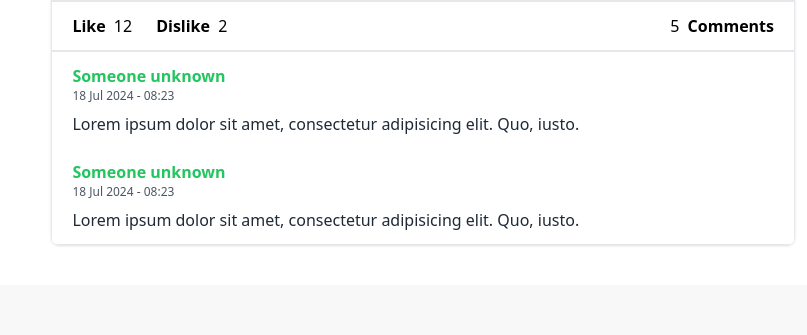
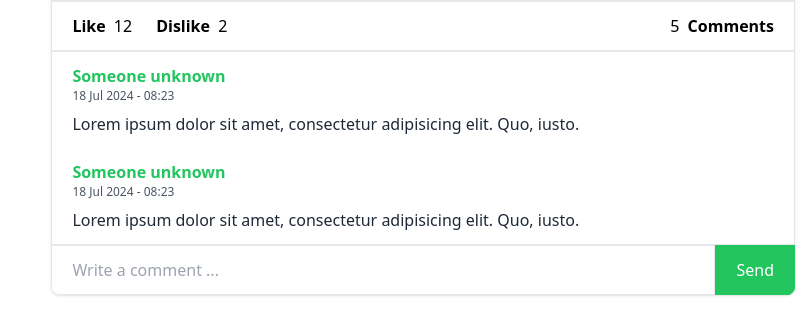
Before and after one commit to anass17/plateforme-de-blog, a PHP site: page /view.php in a window 1280 px wide. Shown: the part 821-1156 px from the top of the page, without its empty margins (473-1280 px from the left). Before the commit the page ends 1067 px from the top, so only its background shows below. Run offline with PHP 8.4, Linux system fonts and the light colour scheme; some libraries are stand-ins or nearby versions.

Commit message:
Completed Add comment form

```diff
--- a/view.php
+++ b/view.php
@@ -72,6 +72,34 @@
                         <p class="text-gray-800 mt-2">Lorem ipsum dolor sit amet, consectetur adipisicing elit. Quo, iusto.</p>
                     </div>
                 </div>
+                <div class="">
+                    <form action="" class="flex flex-1">
+                        <input type="text" class="w-full outline-none px-5 border border-gray-200 rounded-bl-lg" placeholder="Write a comment ...">
+                        <button type="submit" class="bg-green-500 text-white py-3 px-5 border border-green-500">Send</button>
+                    </form>
+                </div>
+            </div>
+        </div>
+    </div>
+
+    <div class="w-full h-screen bg-black fixed bg-opacity-70 flex justify-center items-center top-0 left-0 hidden">
+        <div class="w-full max-w-lg bg-white rounded-lg shadow">
+            <div class="modal-header flex justify-between px-7 py-4 border-b border-gray-300">
+                <h2 class="font-semibold text-2xl">Add a comment</h2>
+                <button type="button" class="font-bold text-2xl text-red-500">X</button>
+            </div>
+            <div class="px-7 py-5">
+                <form action="" method="POST">
+                    <div class="w-full mb-4">
+                        <label for="comment-email" class="block mb-1">Email</label>
+                        <input type="text" id="comment-email" class="w-full px-3 py-2 border border-gray-300 rounded outline-none" placeholder="Enter your email">
+                    </div>
+                    <div class="mb-4">
+                        <label for="comment-body" class="block mb-1">Message</label>
+                        <textarea id="comment-body" class="w-full px-3 py-2 border border-gray-300 rounded outline-none resize-none h-32" placeholder="Enter your message"></textarea>
+                    </div>
+                    <button type="submit" class="px-6 py-2 font-semibold rounded bg-green-500 text-white">SEND</button>
+                </form>
             </div>
         </div>
     </div>
```
